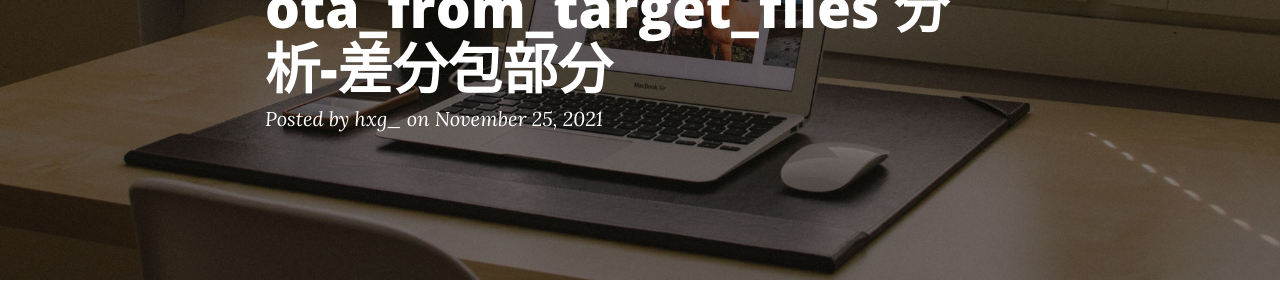
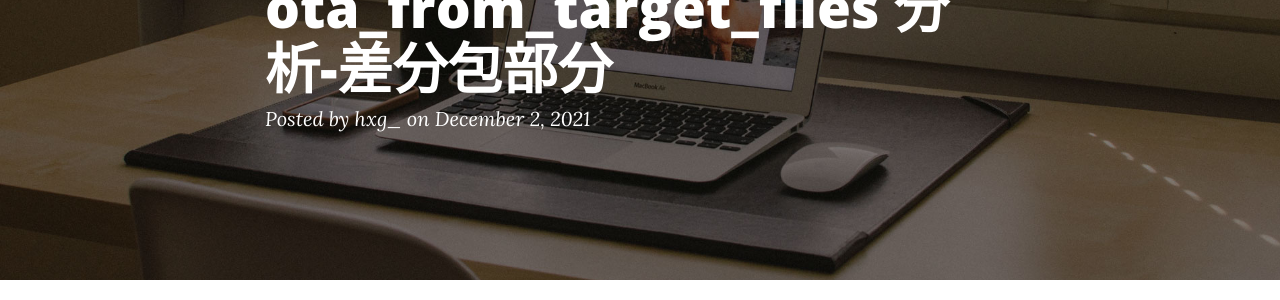
Before and after one commit to hexige/blog, a Jekyll site: the page built from _posts/2021-11-25-ota_from_target_files分析-2.md, in a window 1280 px wide and 900 px high. Shown: the part 193-493 px from the top of the window. Built offline with Jekyll 4.4.1, drawn with Linux system fonts in a browser that asks for light colours; nearby versions of some CDN libraries; comment, search, counter and statistics services are not loaded; some of the changed lines change nothing that is shown.

Commit message:
refactor date

```diff
--- a/_posts/2021-11-25-ota_from_target_files分析-2.md
+++ b/_posts/2021-11-25-ota_from_target_files分析-2.md
@@ -1,7 +1,7 @@
 ---
 layout:     post
 title:      "ota_from_target_files 分析-差分包部分"
-date:       2021-11-25 11:30:00
+date:       2021-12-02 19:30:00
 author:     "hxg_"
 comments:	true
 header-img: "img/post-bg-01.jpg"
```
